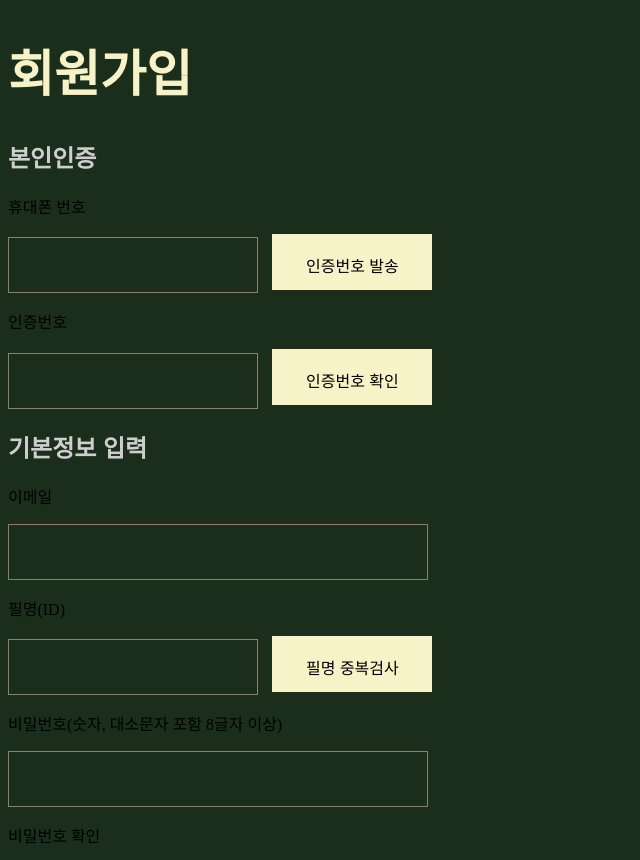
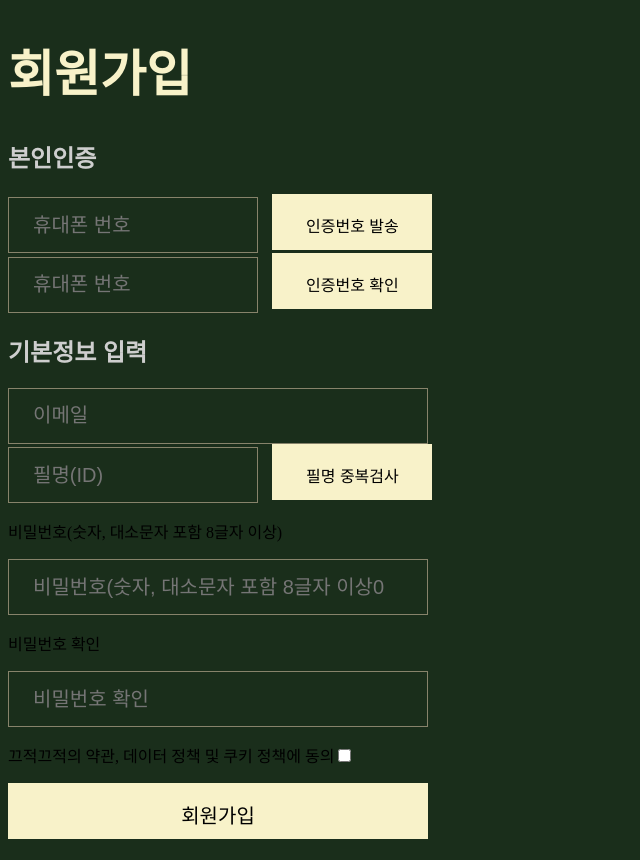
Before and after one commit to cool1726/GGJGGJ, a Django app: page /back_signup/ in a window 1280 px wide. Shown: the top 860 px of the page, without its empty margins (0-640 px from the left). After the commit the page ends 839 px from the top, so only its background shows below. Run offline with Django 3.2, Linux system fonts and the light colour scheme; some web fonts are replaced.

Commit message:
edit signup

```diff
--- a/ggjProject/account/templates/signup.html
+++ b/ggjProject/account/templates/signup.html
@@ -16,25 +16,23 @@
     <!-- form tag 추가하기, csrf_token 추가하기, 약관동의 체크박스 넣기
             각 입력항목 p태그 말고 input text로 넣으면 좋을 듯 합니다 -->
 
-    <h1 class="acc-title">회원가입</>
+    <h1 class="acc-title">회원가입</h1>
         <h2 class="acc-guide-txt">본인인증</h2>
-        <p>휴대폰 번호</p>
-        <input class="acc-small-input" name="phoneNumber" type="text" value=""><!-- 전화번호 -->
+        <input class="acc-small-input" name="phoneNumber" type="text" value="" placeholder="휴대폰 번호"><!-- 전화번호 -->
         <input class="acc-small-btn" type="button" value="인증번호 발송">
-        <p>인증번호</p>
-        <input class="acc-small-input" name="certifiNumber" type="text" value=""><!-- 인증번호 -->
+        <br>
+        <input class="acc-small-input" name="certifiNumber" type="text" value="" placeholder="휴대폰 번호"><!-- 인증번호 -->
         <input class="acc-small-btn" type="button" value="인증번호 확인">
         <h2 class="acc-guide-txt">기본정보 입력</h2>
-        <p>이메일</p>
-        <input class="acc-wide-input" name="email" type="text" value=""><!-- 이메일 -->
-        <p>필명(ID)</p>
-        <input class="acc-small-input" name="username" type="text" value=""><!-- 아이디 -->
+        <input class="acc-wide-input" name="email" type="text" value=""  placeholder="이메일"><!-- 이메일 -->
+        <br>
+        <input class="acc-small-input" name="username" type="text" value=""  placeholder="필명(ID)"><!-- 아이디 -->
         <input class="acc-small-btn" type="button" value="필명 중복검사">
         <p>비밀번호(숫자, 대소문자 포함 8글자 이상)</p>
-        <input class="acc-wide-input" name="password" type="password" value=""><!-- 비밀번호 -->
+        <input class="acc-wide-input" name="password" type="password" value="" placeholder="비밀번호(숫자, 대소문자 포함 8글자 이상0")><!-- 비밀번호 -->
         <p>비밀번호 확인</p>
-        <input class="acc-wide-input" name="passwordCheck" type="password" value=""><!-- 비밀번호 확인 -->
-        <p>끄적끄적의 약관, 데이터 정책 및 쿠키 정책에 동의</p>
+        <input class="acc-wide-input" name="passwordCheck" type="password" value="" placeholder="비밀번호 확인"><!-- 비밀번호 확인 -->
+        <p>끄적끄적의 약관, 데이터 정책 및 쿠키 정책에 동의<input type="checkbox"></p>
         <input class="acc-wide-btn" type="submit" value="회원가입">
 </body>
 
```
